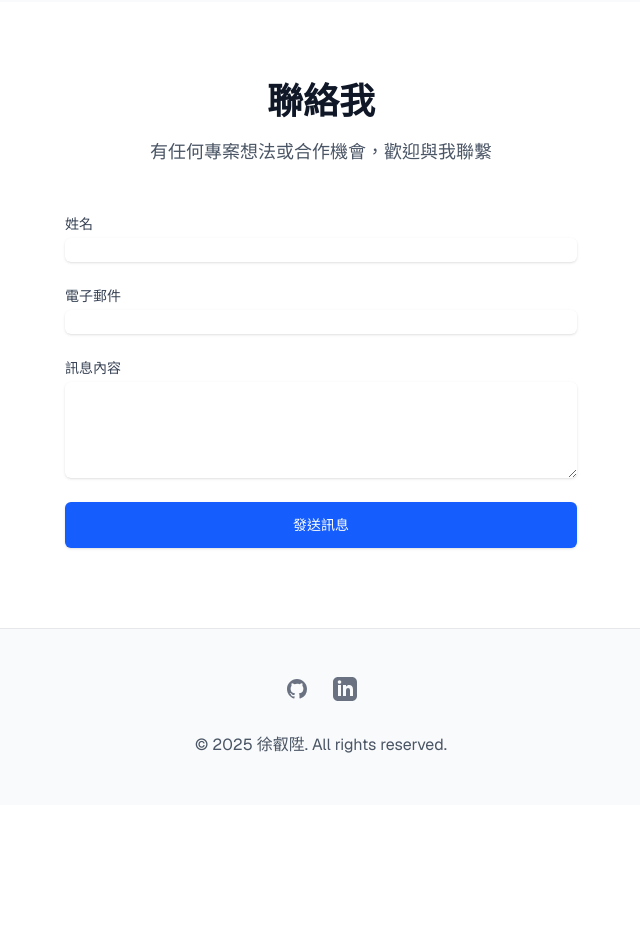
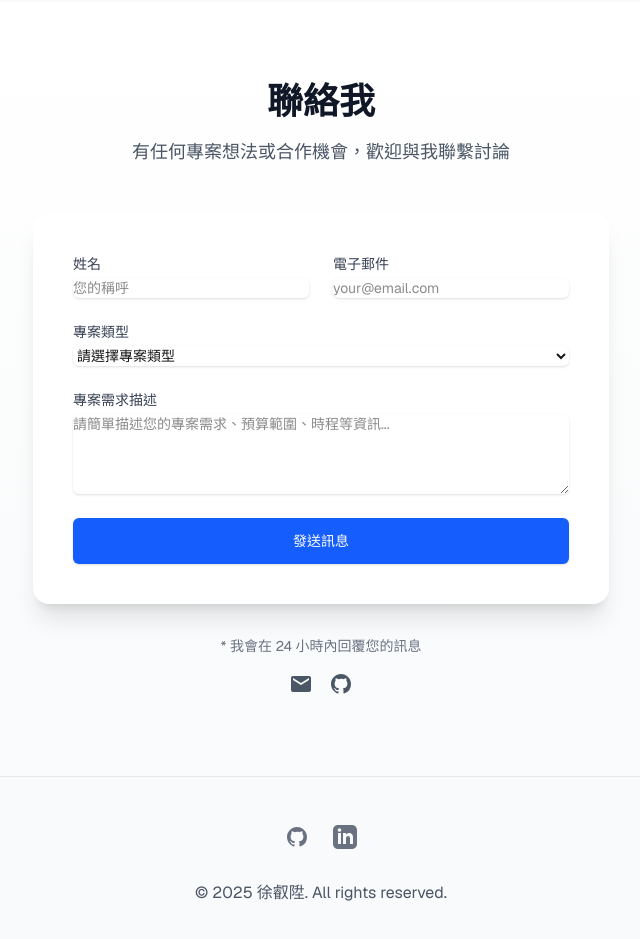
Before and after one commit to throuz/xuruisheng-freelance, a Next.js app: page / in a window 1280 px wide. Shown: the part 3200-4139 px from the top of the page, without its empty margins (319-959 px from the left). Before the commit the page ends 4005 px from the top, so only its background shows below. Built offline with nearby package versions, Linux system fonts and the light colour scheme.

Commit message:
optimize contact form

```diff
--- a/app/sections/Contact.tsx
+++ b/app/sections/Contact.tsx
@@ -6,17 +6,19 @@
   const [formData, setFormData] = useState({
     name: "",
     email: "",
+    project: "",
     message: "",
   });
 
   const handleSubmit = (e: React.FormEvent) => {
     e.preventDefault();
-    // 這裡可以加入表單提交邏輯
     console.log("Form submitted:", formData);
   };
 
   const handleChange = (
-    e: React.ChangeEvent<HTMLInputElement | HTMLTextAreaElement>
+    e: React.ChangeEvent<
+      HTMLInputElement | HTMLTextAreaElement | HTMLSelectElement
+    >
   ) => {
     setFormData({
       ...formData,
@@ -24,20 +26,36 @@
     });
   };
 
+  const projectTypes = [
+    "請選擇專案類型",
+    "單頁切版（RWD）",
+    "登入／註冊頁面",
+    "資料列表與編輯功能",
+    "全站前端開發",
+    "小功能或修改",
+    "長期合作支援",
+    "其他",
+  ];
+
   return (
-    <section id="contact" className="py-20 bg-white">
+    <section
+      id="contact"
+      className="py-20 bg-gradient-to-b from-white to-gray-50"
+    >
       <div className="max-w-7xl mx-auto px-4 sm:px-6 lg:px-8">
         <div className="max-w-3xl mx-auto text-center">
           <h2 className="text-3xl font-extrabold text-gray-900 sm:text-4xl">
             聯絡我
           </h2>
           <p className="mt-4 text-lg text-gray-600">
-            有任何專案想法或合作機會，歡迎與我聯繫
+            有任何專案想法或合作機會，歡迎與我聯繫討論
           </p>
         </div>
 
-        <div className="mt-12 max-w-lg mx-auto">
-          <form onSubmit={handleSubmit} className="grid grid-cols-1 gap-6">
+        <div className="mt-12 max-w-xl mx-auto bg-white rounded-2xl shadow-xl overflow-hidden">
+          <div className="px-6 py-8 sm:p-10">
+            <form onSubmit={handleSubmit} className="space-y-6">
+              <div className="grid grid-cols-1 gap-6 sm:grid-cols-2">
                 <div>
                   <label
                     htmlFor="name"
@@ -51,11 +69,11 @@
                     id="name"
                     value={formData.name}
                     onChange={handleChange}
-                className="mt-1 block w-full rounded-md border-gray-300 shadow-sm focus:border-blue-500 focus:ring-blue-500"
+                    className="mt-1 block w-full rounded-md border-gray-300 shadow-sm focus:border-blue-500 focus:ring-blue-500 sm:text-sm transition-colors"
                     required
+                    placeholder="您的稱呼"
                   />
                 </div>
-
                 <div>
                   <label
                     htmlFor="email"
@@ -69,9 +87,34 @@
                     id="email"
                     value={formData.email}
                     onChange={handleChange}
-                className="mt-1 block w-full rounded-md border-gray-300 shadow-sm focus:border-blue-500 focus:ring-blue-500"
+                    className="mt-1 block w-full rounded-md border-gray-300 shadow-sm focus:border-blue-500 focus:ring-blue-500 sm:text-sm transition-colors"
                     required
+                    placeholder="your@email.com"
                   />
+                </div>
+              </div>
+
+              <div>
+                <label
+                  htmlFor="project"
+                  className="block text-sm font-medium text-gray-700"
+                >
+                  專案類型
+                </label>
+                <select
+                  name="project"
+                  id="project"
+                  value={formData.project}
+                  onChange={handleChange}
+                  className="mt-1 block w-full rounded-md border-gray-300 shadow-sm focus:border-blue-500 focus:ring-blue-500 sm:text-sm transition-colors"
+                  required
+                >
+                  {projectTypes.map((type) => (
+                    <option key={type} value={type}>
+                      {type}
+                    </option>
+                  ))}
+                </select>
               </div>
 
               <div>
@@ -79,7 +122,7 @@
                   htmlFor="message"
                   className="block text-sm font-medium text-gray-700"
                 >
-                訊息內容
+                  專案需求描述
                 </label>
                 <textarea
                   name="message"
@@ -87,15 +130,16 @@
                   rows={4}
                   value={formData.message}
                   onChange={handleChange}
-                className="mt-1 block w-full rounded-md border-gray-300 shadow-sm focus:border-blue-500 focus:ring-blue-500"
+                  className="mt-1 block w-full rounded-md border-gray-300 shadow-sm focus:border-blue-500 focus:ring-blue-500 sm:text-sm transition-colors"
                   required
+                  placeholder="請簡單描述您的專案需求、預算範圍、時程等資訊..."
                 />
               </div>
 
               <div>
                 <button
                   type="submit"
-                className="w-full flex justify-center py-3 px-4 border border-transparent rounded-md shadow-sm text-sm font-medium text-white bg-blue-600 hover:bg-blue-700 focus:outline-none focus:ring-2 focus:ring-offset-2 focus:ring-blue-500"
+                  className="w-full flex justify-center py-3 px-4 border border-transparent rounded-md shadow-sm text-sm font-medium text-white bg-blue-600 hover:bg-blue-700 focus:outline-none focus:ring-2 focus:ring-offset-2 focus:ring-blue-500 transition-colors"
                 >
                   發送訊息
                 </button>
@@ -103,6 +147,33 @@
             </form>
           </div>
         </div>
+
+        <div className="mt-8 max-w-xl mx-auto text-center">
+          <p className="text-sm text-gray-500">
+            * 我會在 24 小時內回覆您的訊息
+          </p>
+          <div className="mt-4 flex items-center justify-center space-x-4">
+            <a
+              href="mailto:your.email@example.com"
+              className="text-gray-600 hover:text-blue-600 transition-colors"
+            >
+              <svg className="h-6 w-6" fill="currentColor" viewBox="0 0 24 24">
+                <path d="M20 4H4c-1.1 0-2 .9-2 2v12c0 1.1.9 2 2 2h16c1.1 0 2-.9 2-2V6c0-1.1-.9-2-2-2zm0 4l-8 5-8-5V6l8 5 8-5v2z" />
+              </svg>
+            </a>
+            <a
+              href="https://github.com/yourusername"
+              target="_blank"
+              rel="noopener noreferrer"
+              className="text-gray-600 hover:text-blue-600 transition-colors"
+            >
+              <svg className="h-6 w-6" fill="currentColor" viewBox="0 0 24 24">
+                <path d="M12 2C6.477 2 2 6.484 2 12.017c0 4.425 2.865 8.18 6.839 9.504.5.092.682-.217.682-.483 0-.237-.008-.868-.013-1.703-2.782.605-3.369-1.343-3.369-1.343-.454-1.158-1.11-1.466-1.11-1.466-.908-.62.069-.608.069-.608 1.003.07 1.531 1.032 1.531 1.032.892 1.53 2.341 1.088 2.91.832.092-.647.35-1.088.636-1.338-2.22-.253-4.555-1.113-4.555-4.951 0-1.093.39-1.988 1.029-2.688-.103-.253-.446-1.272.098-2.65 0 0 .84-.27 2.75 1.026A9.564 9.564 0 0112 6.844c.85.004 1.705.115 2.504.337 1.909-1.296 2.747-1.027 2.747-1.027.546 1.379.202 2.398.1 2.651.64.7 1.028 1.595 1.028 2.688 0 3.848-2.339 4.695-4.566 4.943.359.309.678.92.678 1.855 0 1.338-.012 2.419-.012 2.747 0 .268.18.58.688.482A10.019 10.019 0 0022 12.017C22 6.484 17.522 2 12 2z" />
+              </svg>
+            </a>
+          </div>
+        </div>
+      </div>
     </section>
   );
 }
```
Lines whose indentation alone changed are shown as unchanged.
